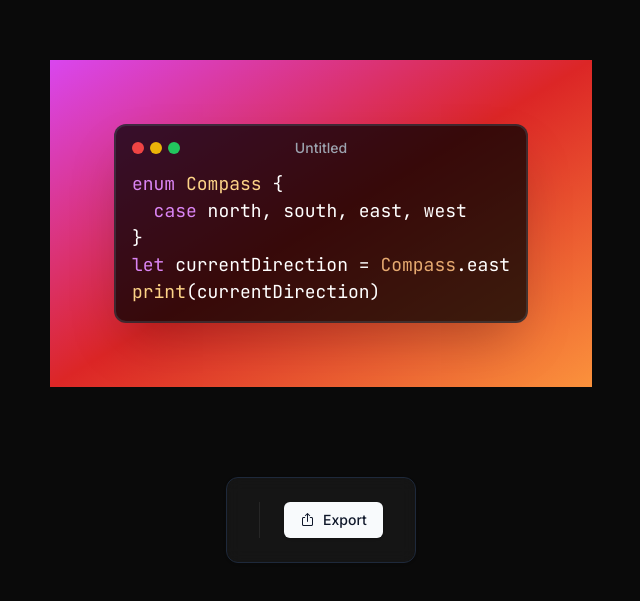
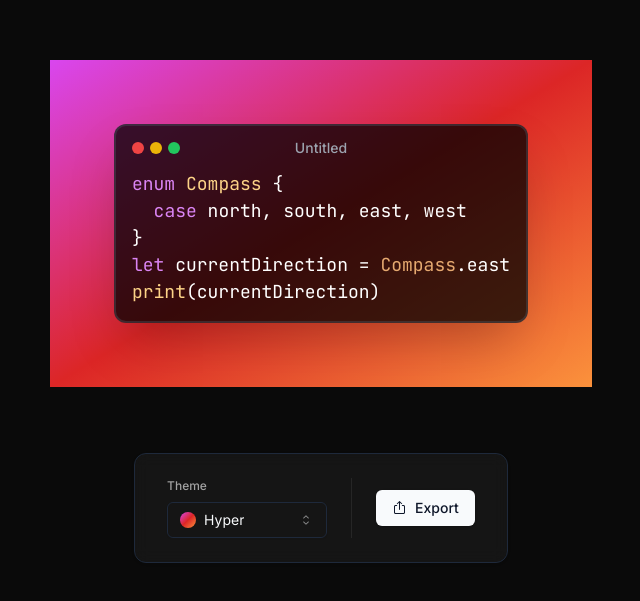
Before and after one commit to R1shabh-Gupta/ShareSnippet, a Next.js app: page / in a window 1280 px wide. Shown: the part 173-774 px from the top of the page, without its empty margins (319-959 px from the left). Built offline with nearby package versions, Linux system fonts and the light colour scheme.

Commit message:
feat: Added theme select button

```diff
--- a/package.json
+++ b/package.json
@@ -11,6 +11,7 @@
   "dependencies": {
     "@radix-ui/react-dropdown-menu": "^2.1.1",
     "@radix-ui/react-icons": "^1.3.0",
+    "@radix-ui/react-select": "^2.1.1",
     "@radix-ui/react-slot": "^1.1.0",
     "@radix-ui/react-toast": "^1.2.1",
     "class-variance-authority": "^0.7.0",
--- a/src/app/page.tsx
+++ b/src/app/page.tsx
@@ -2,6 +2,7 @@
 
 import CodeEditor from "@/components/CodeEditor";
 import ExportOptions from "@/components/controls/ExportOptions";
+import ThemeSelect from "@/components/controls/ThemeSelect";
 import { Card, CardContent } from "@/components/ui/card";
 import { fonts, themes } from "@/constant/options";
 import useStore from "@/lib/store";
@@ -45,6 +46,7 @@
 
       <Card className="fixed bottom-16 py-6 px-8 mx-6 bg-neutral-900/90 backdrop-blur">
         <CardContent className="flex flex-wrap gap-6 p-0">
+          <ThemeSelect />
           <div className="w-px bg-neutral-800" />
           <div className="place-self-center">
             <ExportOptions targetRef={editorRef} />
--- /dev/null
+++ b/src/components/controls/ThemeSelect.tsx
@@ -0,0 +1,42 @@
+import { themes } from "@/constant/options";
+import useStore from "@/lib/store";
+import { cn } from "@/lib/utils";
+import {
+  Select,
+  SelectContent,
+  SelectItem,
+  SelectTrigger,
+  SelectValue,
+} from "../ui/select";
+
+const ThemeSelect = () => {
+  const theme = useStore((state) => state.theme);
+
+  return (
+    <div>
+      <label className="block mb-2 text-xs font-medium text-neutral-400">
+        Theme
+      </label>
+      <Select
+        value={theme}
+        onValueChange={(theme) => useStore.setState({ theme })}
+      >
+        <SelectTrigger className="w-40">
+          <SelectValue placeholder="Select Theme" />
+        </SelectTrigger>
+        <SelectContent className="dark">
+          {Object.entries(themes).map(([name, theme]) => (
+            <SelectItem key={name} value={name}>
+              <div className="flex gap-2 items-center">
+                <div className={cn("h-4 w-4 rounded-full", theme.background)} />
+                <span className="capitalize">{name}</span>
+              </div>
+            </SelectItem>
+          ))}
+        </SelectContent>
+      </Select>
+    </div>
+  );
+};
+
+export default ThemeSelect;
--- /dev/null
+++ b/src/components/ui/select.tsx
@@ -0,0 +1,164 @@
+"use client"
+
+import * as React from "react"
+import {
+  CaretSortIcon,
+  CheckIcon,
+  ChevronDownIcon,
+  ChevronUpIcon,
+} from "@radix-ui/react-icons"
+import * as SelectPrimitive from "@radix-ui/react-select"
+
+import { cn } from "@/lib/utils"
+
+const Select = SelectPrimitive.Root
+
+const SelectGroup = SelectPrimitive.Group
+
+const SelectValue = SelectPrimitive.Value
+
+const SelectTrigger = React.forwardRef<
+  React.ElementRef<typeof SelectPrimitive.Trigger>,
+  React.ComponentPropsWithoutRef<typeof SelectPrimitive.Trigger>
+>(({ className, children, ...props }, ref) => (
+  <SelectPrimitive.Trigger
+    ref={ref}
+    className={cn(
+      "flex h-9 w-full items-center justify-between whitespace-nowrap rounded-md border border-input bg-transparent px-3 py-2 text-sm shadow-sm ring-offset-background placeholder:text-muted-foreground focus:outline-none focus:ring-1 focus:ring-ring disabled:cursor-not-allowed disabled:opacity-50 [&>span]:line-clamp-1",
+      className
+    )}
+    {...props}
+  >
+    {children}
+    <SelectPrimitive.Icon asChild>
+      <CaretSortIcon className="h-4 w-4 opacity-50" />
+    </SelectPrimitive.Icon>
+  </SelectPrimitive.Trigger>
+))
+SelectTrigger.displayName = SelectPrimitive.Trigger.displayName
+
+const SelectScrollUpButton = React.forwardRef<
+  React.ElementRef<typeof SelectPrimitive.ScrollUpButton>,
+  React.ComponentPropsWithoutRef<typeof SelectPrimitive.ScrollUpButton>
+>(({ className, ...props }, ref) => (
+  <SelectPrimitive.ScrollUpButton
+    ref={ref}
+    className={cn(
+      "flex cursor-default items-center justify-center py-1",
+      className
+    )}
+    {...props}
+  >
+    <ChevronUpIcon />
+  </SelectPrimitive.ScrollUpButton>
+))
+SelectScrollUpButton.displayName = SelectPrimitive.ScrollUpButton.displayName
+
+const SelectScrollDownButton = React.forwardRef<
+  React.ElementRef<typeof SelectPrimitive.ScrollDownButton>,
+  React.ComponentPropsWithoutRef<typeof SelectPrimitive.ScrollDownButton>
+>(({ className, ...props }, ref) => (
+  <SelectPrimitive.ScrollDownButton
+    ref={ref}
+    className={cn(
+      "flex cursor-default items-center justify-center py-1",
+      className
+    )}
+    {...props}
+  >
+    <ChevronDownIcon />
+  </SelectPrimitive.ScrollDownButton>
+))
+SelectScrollDownButton.displayName =
+  SelectPrimitive.ScrollDownButton.displayName
+
+const SelectContent = React.forwardRef<
+  React.ElementRef<typeof SelectPrimitive.Content>,
+  React.ComponentPropsWithoutRef<typeof SelectPrimitive.Content>
+>(({ className, children, position = "popper", ...props }, ref) => (
+  <SelectPrimitive.Portal>
+    <SelectPrimitive.Content
+      ref={ref}
+      className={cn(
+        "relative z-50 max-h-96 min-w-[8rem] overflow-hidden rounded-md border bg-popover text-popover-foreground shadow-md data-[state=open]:animate-in data-[state=closed]:animate-out data-[state=closed]:fade-out-0 data-[state=open]:fade-in-0 data-[state=closed]:zoom-out-95 data-[state=open]:zoom-in-95 data-[side=bottom]:slide-in-from-top-2 data-[side=left]:slide-in-from-right-2 data-[side=right]:slide-in-from-left-2 data-[side=top]:slide-in-from-bottom-2",
+        position === "popper" &&
+          "data-[side=bottom]:translate-y-1 data-[side=left]:-translate-x-1 data-[side=right]:translate-x-1 data-[side=top]:-translate-y-1",
+        className
+      )}
+      position={position}
+      {...props}
+    >
+      <SelectScrollUpButton />
+      <SelectPrimitive.Viewport
+        className={cn(
+          "p-1",
+          position === "popper" &&
+            "h-[var(--radix-select-trigger-height)] w-full min-w-[var(--radix-select-trigger-width)]"
+        )}
+      >
+        {children}
+      </SelectPrimitive.Viewport>
+      <SelectScrollDownButton />
+    </SelectPrimitive.Content>
+  </SelectPrimitive.Portal>
+))
+SelectContent.displayName = SelectPrimitive.Content.displayName
+
+const SelectLabel = React.forwardRef<
+  React.ElementRef<typeof SelectPrimitive.Label>,
+  React.ComponentPropsWithoutRef<typeof SelectPrimitive.Label>
+>(({ className, ...props }, ref) => (
+  <SelectPrimitive.Label
+    ref={ref}
+    className={cn("px-2 py-1.5 text-sm font-semibold", className)}
+    {...props}
+  />
+))
+SelectLabel.displayName = SelectPrimitive.Label.displayName
+
+const SelectItem = React.forwardRef<
+  React.ElementRef<typeof SelectPrimitive.Item>,
+  React.ComponentPropsWithoutRef<typeof SelectPrimitive.Item>
+>(({ className, children, ...props }, ref) => (
+  <SelectPrimitive.Item
+    ref={ref}
+    className={cn(
+      "relative flex w-full cursor-default select-none items-center rounded-sm py-1.5 pl-2 pr-8 text-sm outline-none focus:bg-accent focus:text-accent-foreground data-[disabled]:pointer-events-none data-[disabled]:opacity-50",
+      className
+    )}
+    {...props}
+  >
+    <span className="absolute right-2 flex h-3.5 w-3.5 items-center justify-center">
+      <SelectPrimitive.ItemIndicator>
+        <CheckIcon className="h-4 w-4" />
+      </SelectPrimitive.ItemIndicator>
+    </span>
+    <SelectPrimitive.ItemText>{children}</SelectPrimitive.ItemText>
+  </SelectPrimitive.Item>
+))
+SelectItem.displayName = SelectPrimitive.Item.displayName
+
+const SelectSeparator = React.forwardRef<
+  React.ElementRef<typeof SelectPrimitive.Separator>,
+  React.ComponentPropsWithoutRef<typeof SelectPrimitive.Separator>
+>(({ className, ...props }, ref) => (
+  <SelectPrimitive.Separator
+    ref={ref}
+    className={cn("-mx-1 my-1 h-px bg-muted", className)}
+    {...props}
+  />
+))
+SelectSeparator.displayName = SelectPrimitive.Separator.displayName
+
+export {
+  Select,
+  SelectGroup,
+  SelectValue,
+  SelectTrigger,
+  SelectContent,
+  SelectLabel,
+  SelectItem,
+  SelectSeparator,
+  SelectScrollUpButton,
+  SelectScrollDownButton,
+}
```
Also changed, not shown: 1 other file (tests, documents, lock files or other folders).
